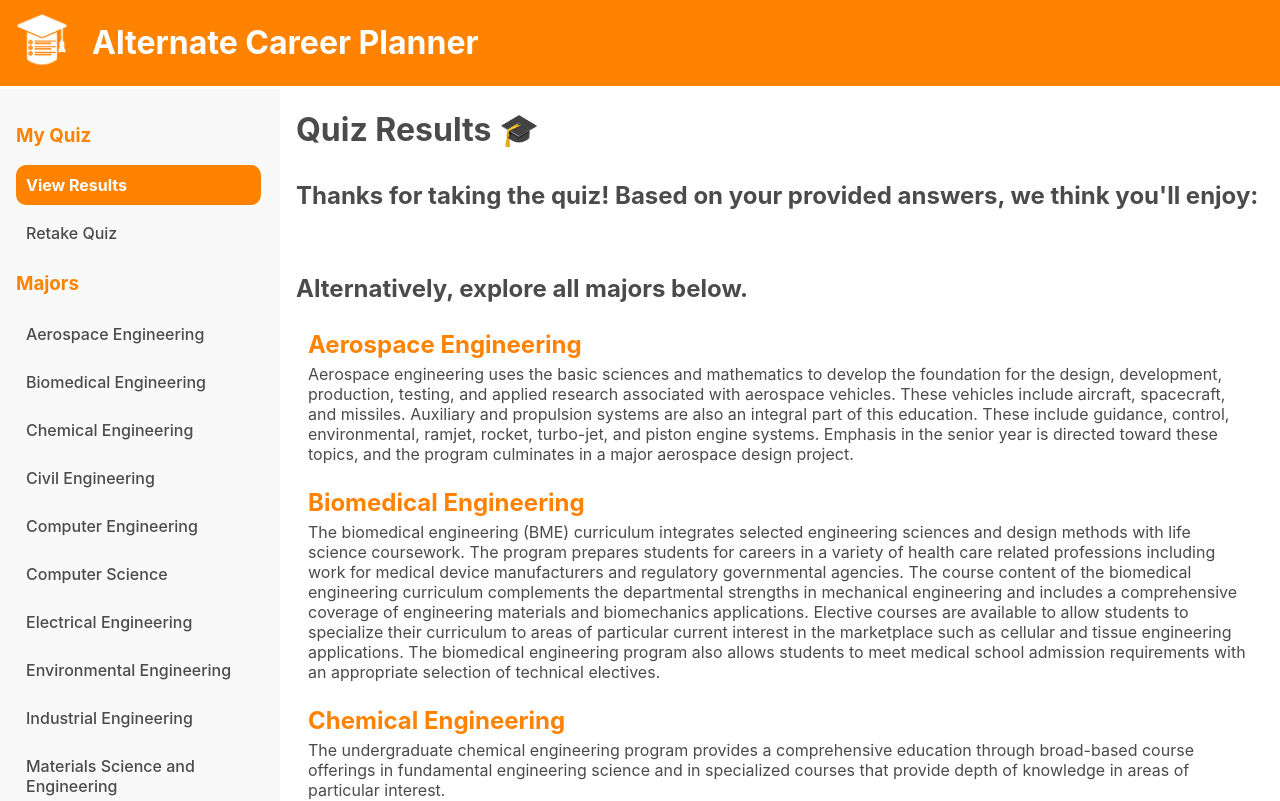
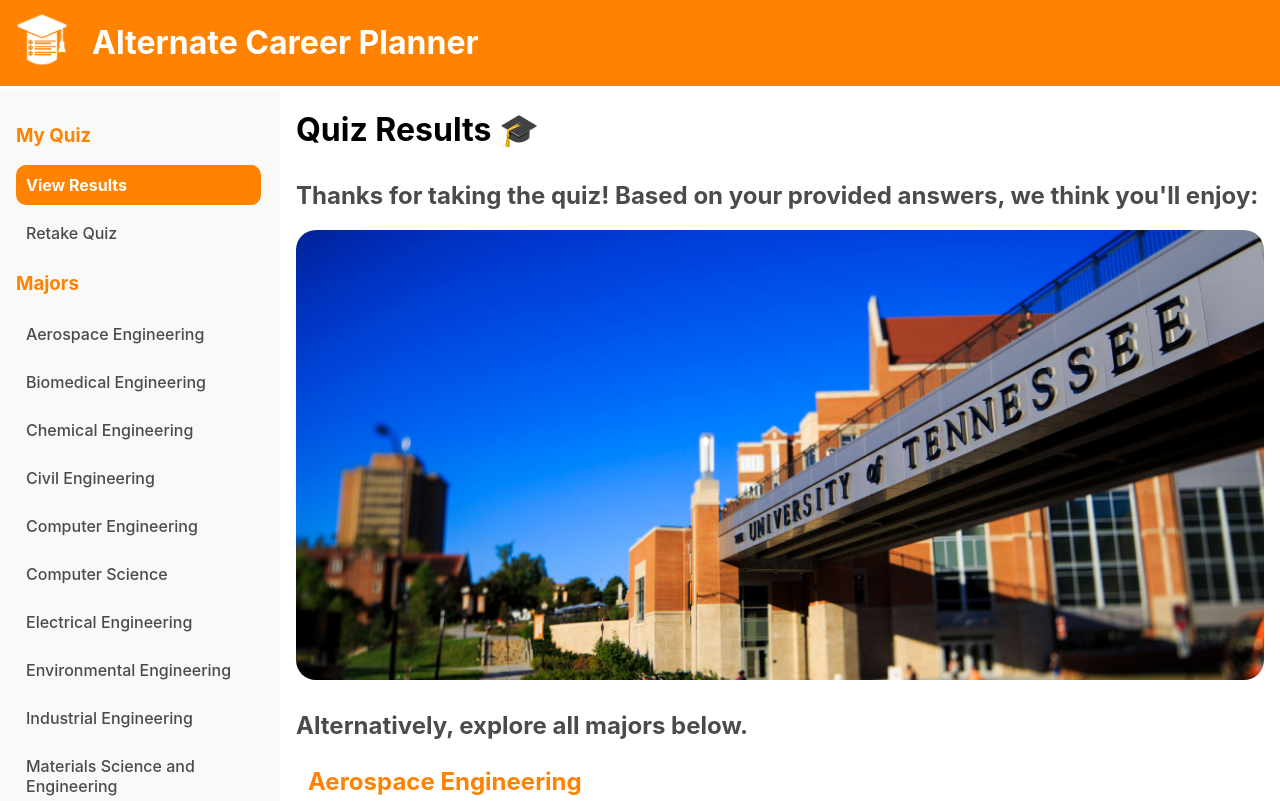
Before and after one commit to ryandperry/Alternate-Career-Planner, a React (Create React App) app in the folder alternate-career-planner/: page /results in a window 1280 px wide. Shown: the top 801 px of the page. Built offline with nearby package versions, Linux system fonts and the light colour scheme; the HTML template or start-up script is replaced by a standard one.

Commit message:
Quiz results now shows a header image and potential careers for the suggested major #44

```diff
--- a/alternate-career-planner/src/views/MajorsListView/MajorsListView.js
+++ b/alternate-career-planner/src/views/MajorsListView/MajorsListView.js
@@ -4,9 +4,10 @@
  */
 
 import React, {useEffect, useState } from 'react';
-import './MajorsListView.css';
+import '../MajorDetailView/MajorDetailView.css';
 import MajorList from '../../components/MajorList/MajorList';
-import { Link } from 'react-router-dom'
+import JobsList from '../../components/JobsList/JobsList';
+import MajorHeaderImage from '../../components/MajorHeaderImage/MajorHeaderImage';
 
 // Lists similar majors and their descriptions
 const MajorsListView = ({ majors }) => {
@@ -23,11 +24,9 @@ const MajorsListView = ({ majors }) => {
         <div>
             <h1 className='similarMajorsHeader'> Quiz Results 🎓 </h1>
             <h2> Thanks for taking the quiz! Based on your provided answers, we think you'll enjoy: </h2>
-            <p className="majorlist-item">
-                <Link to={`/results/majors/${encodeURIComponent(finalMajor)}`}>
-                    <h3 className="majorlist-title">{finalMajor}</h3>
-                </Link>
-            </p>
+                <MajorHeaderImage major={{name: finalMajor || "Unknown Major"}}/>
+                <h1 className="major-title">{finalMajor}</h1>
+                <JobsList majorname={finalMajor}/>
             <h2>Alternatively, explore all majors below. </h2>
             <MajorList majors = {majors}/>
         </div>
```
